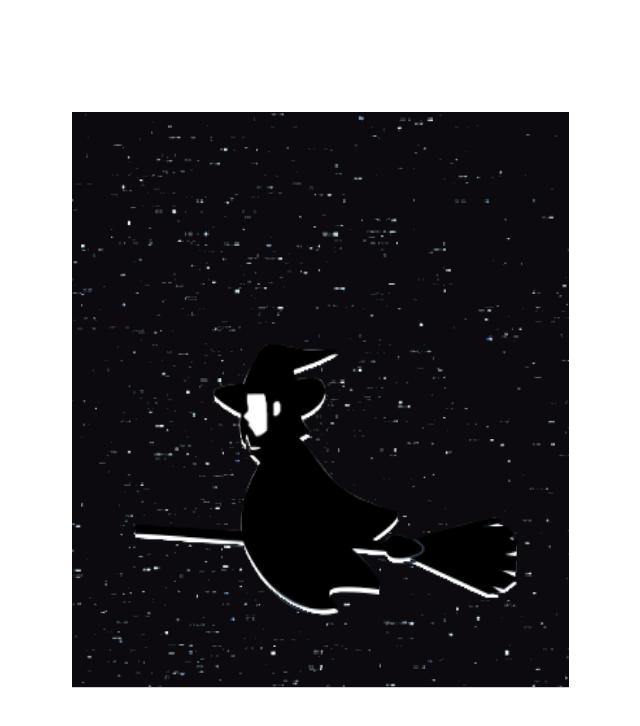
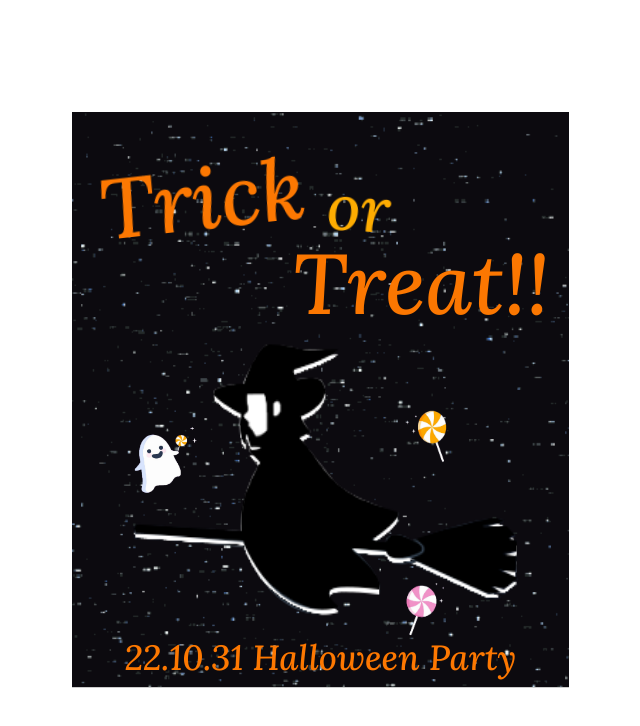
Before and after one commit to yuseeon/witch, a plain HTML site: page index.html in a window 1280 px wide. Shown: the whole page, without its empty margins (320-960 px from the left). Drawn offline with nearby package versions, Linux system fonts and the light colour scheme.

Commit message:
Add files via upload

```diff
--- a/index.html
+++ b/index.html
@@ -10,18 +10,18 @@
     <script src="https://ajax.googleapis.com/ajax/libs/jquery/3.6.0/jquery.min.js"></script>
 </head>
 <body>
-    <div class="banner hc">
-        <img class="background hc" src="./image/잭오랜턴 배경.png" alt="">
-        <img class="witch_w hc" src="./image/witchs_w.png" alt="">
-        <img class="witch_b hc" src="./image/witchs_b.png" alt="">
-        <img class="ghost hc" src="./image/사탕유령.png" alt="">
-        <img class="candy hc" src="./image/사탕1.png" alt="">
-        <img class="candy2 hc" src="./image/사탕2.png" alt="">
+    <div class="banner">
+        <img class="background" src="./image/잭오랜턴 배경.png" alt="">
+        <img class="witch_w" src="./image/witchs_w.png" alt="">
+        <img class="witch_b" src="./image/witchs_b.png" alt="">
+        <img class="ghost" src="./image/사탕유령.png" alt="">
+        <img class="candy" src="./image/사탕1.png" alt="">
+        <img class="candy2" src="./image/사탕2.png" alt="">
 
-        <p class="trick hc">Trick</p>
-        <p class="or hc">or</p>
-        <p class="treat hc">Treat!!</p>
-        <p class="halloween hc" data-haunted-text>22.10.31 Halloween Party</p>
+        <p class="trick">Trick</p>
+        <p class="or">or</p>
+        <p class="treat">Treat!!</p>
+        <p class="halloween" data-haunted-text>22.10.31 Halloween Party</p>
     </div>
 
 </body>
--- a/style.css
+++ b/style.css
@@ -12,11 +12,6 @@
     text-align: center;
     height: 100vh;
 }
-
-/* .hc { top: 50%;
-    left: 50%;
-    transform: translate(-50%, -50%);
-} */
 
 p {
     text-decoration: none;
@@ -117,8 +112,8 @@
 }
 
 @keyframes ghost {
-    0% { }
-    50% { opacity: 0;}
+    0% {}
+    50% { opacity: 1;}
     60% { opacity: 1;}
     70% { opacity: 1;}
     80% { opacity: 0;}
@@ -227,10 +222,4 @@
     color: #FD7801;
     -moz-osx-font-smoothing: grayscale;
     -webkit-font-smoothing: antialiased;
-    opacity: 0;
-    animation-iteration-count: infinite;
-    animation-name: ghost;
-    animation-duration: 13s;
-    animation-timing-function: cubic-bezier(0.075, 0.82, 0.165, 1);
-    animation-fill-mode: forwards;
 }
```
